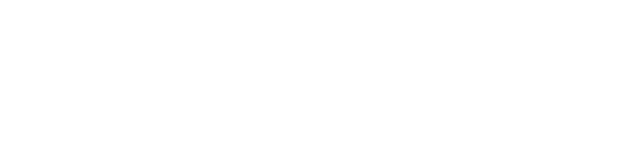
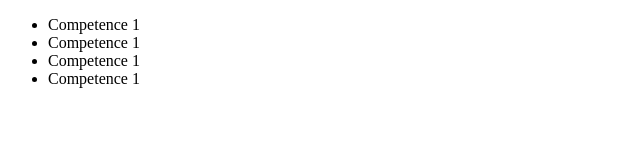
Before and after one commit to Beyo1/git-mon-cv, a plain HTML site: page index.html in a window 1280 px wide. Shown: the whole page, without its empty margins (0-640 px from the left). Drawn offline with Linux system fonts and the light colour scheme.

Commit message:
mise en place de la section competence

```diff
--- a/index.html
+++ b/index.html
@@ -8,6 +8,11 @@
     <title>Document</title>
 </head>
 <body>
-
+    <ul>
+        <li>Competence 1</li>
+        <li>Competence 1</li>
+        <li>Competence 1</li>
+        <li>Competence 1</li>
+    </ul>
 </body>
 </html>
```
